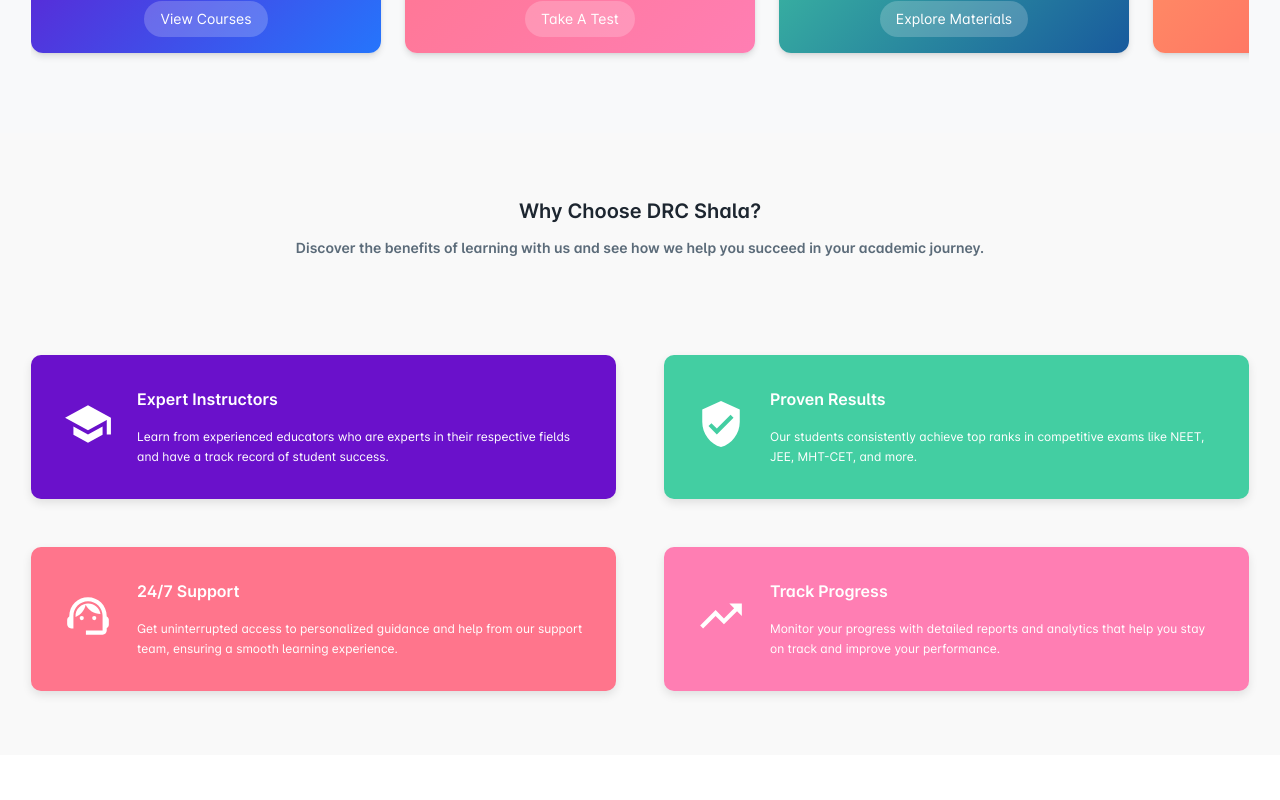
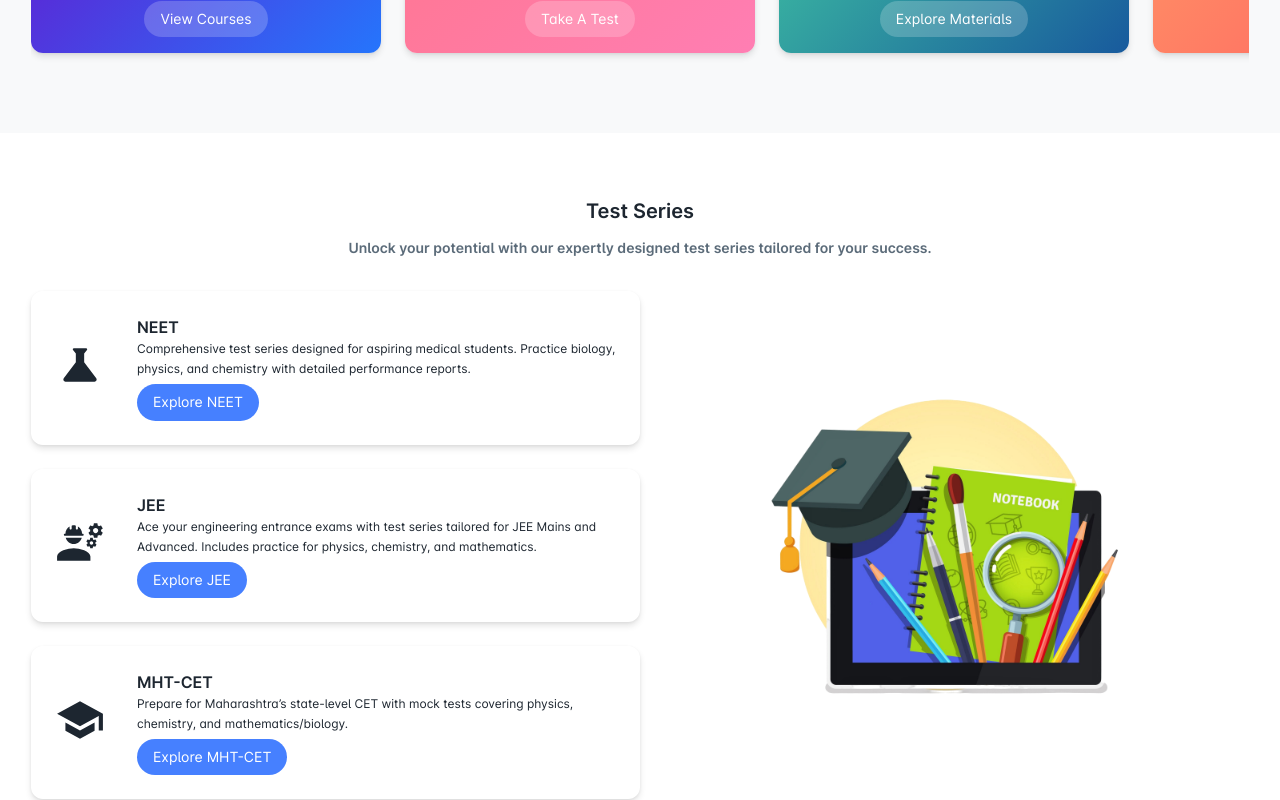
Before and after one commit to Aniket1108/drc-shala-FE, a React (Vite) app: page / in a window 1280 px wide. Shown: the part 1000-1800 px from the top of the page. Built offline with nearby package versions, Linux system fonts and the light colour scheme.

Commit message:
testing build failure

```diff
--- a/src/pages/landing.jsx
+++ b/src/pages/landing.jsx
@@ -1,6 +1,6 @@
 import Hero from 'sections/landing/Header';
 import WhatWeOffer from 'sections/landing/WhatWeOffer'
-import WhyChooseUs from 'sections/landing/WhyChooseUS'
+// import WhyChooseUs from 'sections/landing/WhyChooseUS'
 import TestSeriesSection from 'sections/landing/TestSeries';
 import Courses from 'sections/landing/Courses';
 
@@ -9,7 +9,7 @@
     <>
       <Hero />
       <WhatWeOffer />
-      <WhyChooseUs />
+      {/* <WhyChooseUs /> */}
       <TestSeriesSection />
       <Courses />
     </>
```
